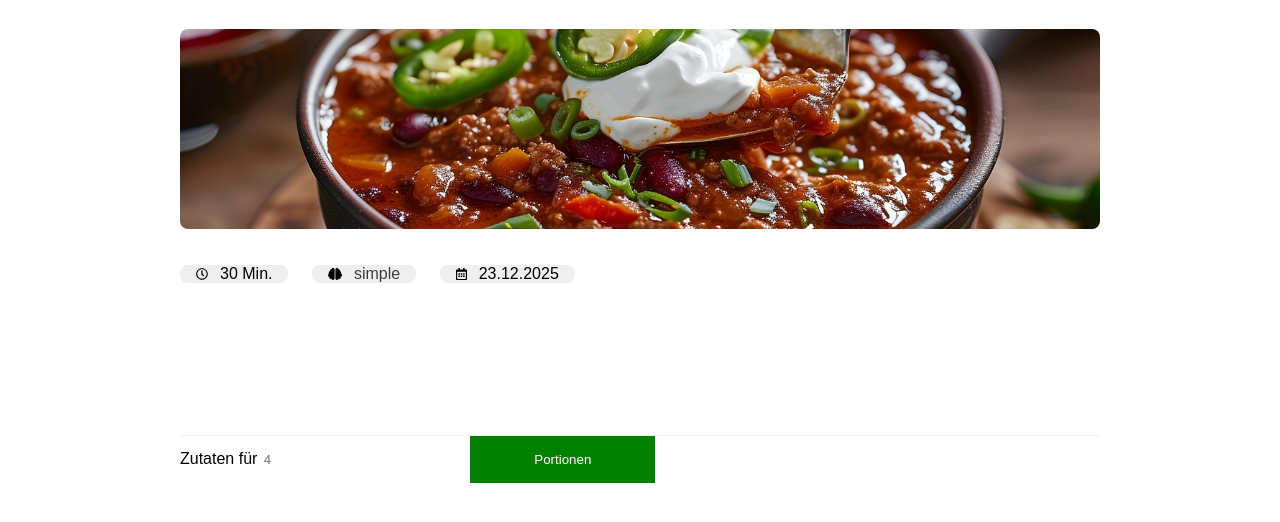
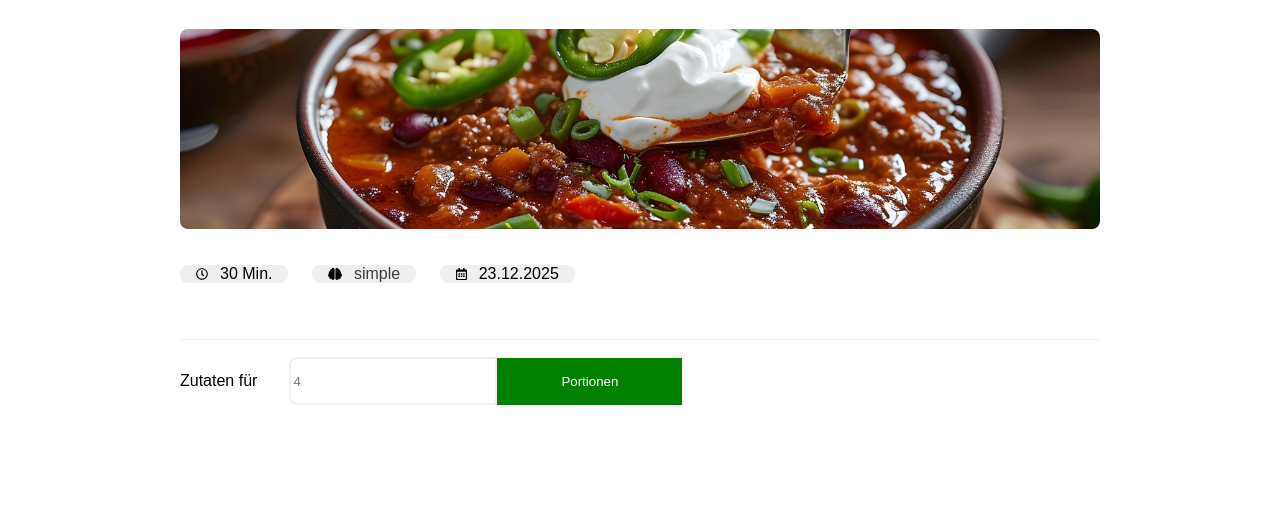
Before and after one commit to krummi14/Project-Kochwelt, a plain HTML site: page chili.html in a window 1280 px wide. Shown: the part 216-738 px from the top of the page. Drawn offline with Linux system fonts and the light colour scheme; a web font is replaced by a local one.

Commit message:
add style of portion form section

```diff
--- a/style.css
+++ b/style.css
@@ -40,15 +40,15 @@ p {
     margin: 0;
 }
 
-button {
+.button {
     background-color:rgb(2,128,0);
-    border: none;
     color: rgb(255,255,255);
     padding: 16px 64px;
     cursor: pointer;
+    border-width: 0;
 }
 
-button:hover {
+.button:hover {
     box-shadow: 0 2px 10px 0 rgba(0, 0, 0, 0.3);
 }
 
@@ -209,7 +209,9 @@ footer {
 
 /* start of style of classes used in chili.html*/
 .recept_header {
-    padding: 80px 180px;
+    padding-left: 180px;
+    padding-right: 180px;
+    padding-top: 80px;
 }
 
 .chili_img {
@@ -238,7 +240,7 @@ footer {
     display: flex;
     flex-direction: row;
     gap: 24px;
-    margin-bottom: 72px;
+    margin-bottom: 56px;
 }
 
 .ingredientsList {
@@ -252,9 +254,30 @@ footer {
 }
 
 #amount {
+    border: 2px solid rgb(239,239,239);
     height: 42px;
     width: 200px;
-    border-width: 0;
+    border-top-left-radius: 8px;
+    border-bottom-left-radius: 8px;
+    outline: none; /*without standard focus ring*/
+    transition: border 0.2s ease, box-shadow 0.2s ease;
+
+}
+
+#amount:focus {
+    border: 2px solid rgb(239,239,239);
+    box-shadow: 0 2px 10px 0 rgba(0, 0, 0, 0.3);
+}
+
+.portion_form {
+    display: flex;
+    align-items: center;
+}
+
+label {
+    margin-right: 32px;
+    margin-top: 32px;
+    margin-bottom: 32px;
 }
 /* 1. Home
 - header;	Hintergrund: rgb(255,255,255)
```
